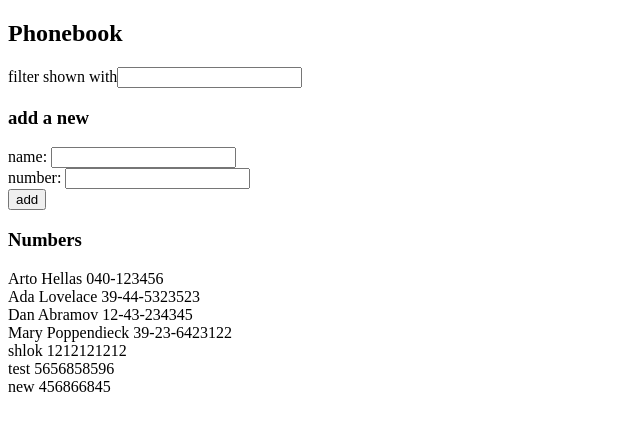
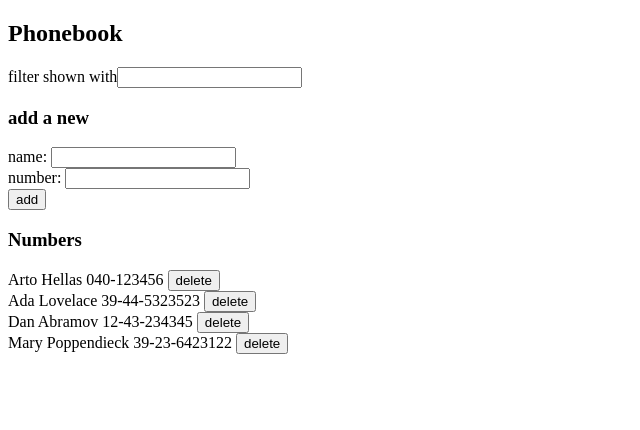
Before and after one commit to b30wulffz/fsOpen2019, a React (Create React App) app in the folder part2/2_phonebook/: page / in a window 1280 px wide. Shown: the top 430 px of the page, without its empty margins (0-640 px from the left). Built offline with nearby package versions, Linux system fonts and the light colour scheme; data requests are answered from the project's data file; the HTML template or start-up script is replaced by a standard one.

Commit message:
Exercise 2.17 Completed

```diff
--- a/part2/2_phonebook/db.json
+++ b/part2/2_phonebook/db.json
@@ -19,21 +19,6 @@
       "name": "Mary Poppendieck",
       "number": "39-23-6423122",
       "id": 4
-    },
-    {
-      "name": "shlok",
-      "number": "1212121212",
-      "id": 5
-    },
-    {
-      "name": "test",
-      "number": "5656858596",
-      "id": 6
-    },
-    {
-      "name": "new",
-      "number": "456866845",
-      "id": 7
     }
   ]
 }
--- a/part2/2_phonebook/src/App.js
+++ b/part2/2_phonebook/src/App.js
@@ -98,11 +98,28 @@ const App = () => {
     }
   }
 
+  const deleteRecord = (person) => () => {
+    const confirm = window.confirm(`Delete ${person.name} ?`);
+    if(confirm) {
+      phoneService
+        .deleteRec(person.id)
+        .then(response=>{
+          if(response.status === 200) {
+            console.log(`Details of ${person.name} successfully deleted`);
+            setPersons(persons.filter(name => name.id !== person.id));
+            setDisplayPersons(displayPersons.filter(name => name.id !== person.id));
+          }
+        })
+    }
+  }
+
   const printData = displayPersons.map((person) => {
     return (
       <React.Fragment key={person.name}>
-        {person.name} {person.number}
+        {person.name} {person.number}&nbsp;
+        <button onClick={deleteRecord(person)}>delete</button>
         <br />
+
       </React.Fragment>
     )
   });
--- a/part2/2_phonebook/src/services/phonebook.js
+++ b/part2/2_phonebook/src/services/phonebook.js
@@ -9,7 +9,12 @@ const addNum = (data) => {
     return axios.post(baseUrl, data).then(response=>response.data);
 }
 
+const deleteRec = (p_id) => {
+    return axios.delete(`${baseUrl}/${p_id}`);
+}
+
 export default {
     getAll,
-    addNum
+    addNum,
+    deleteRec
 }
```
